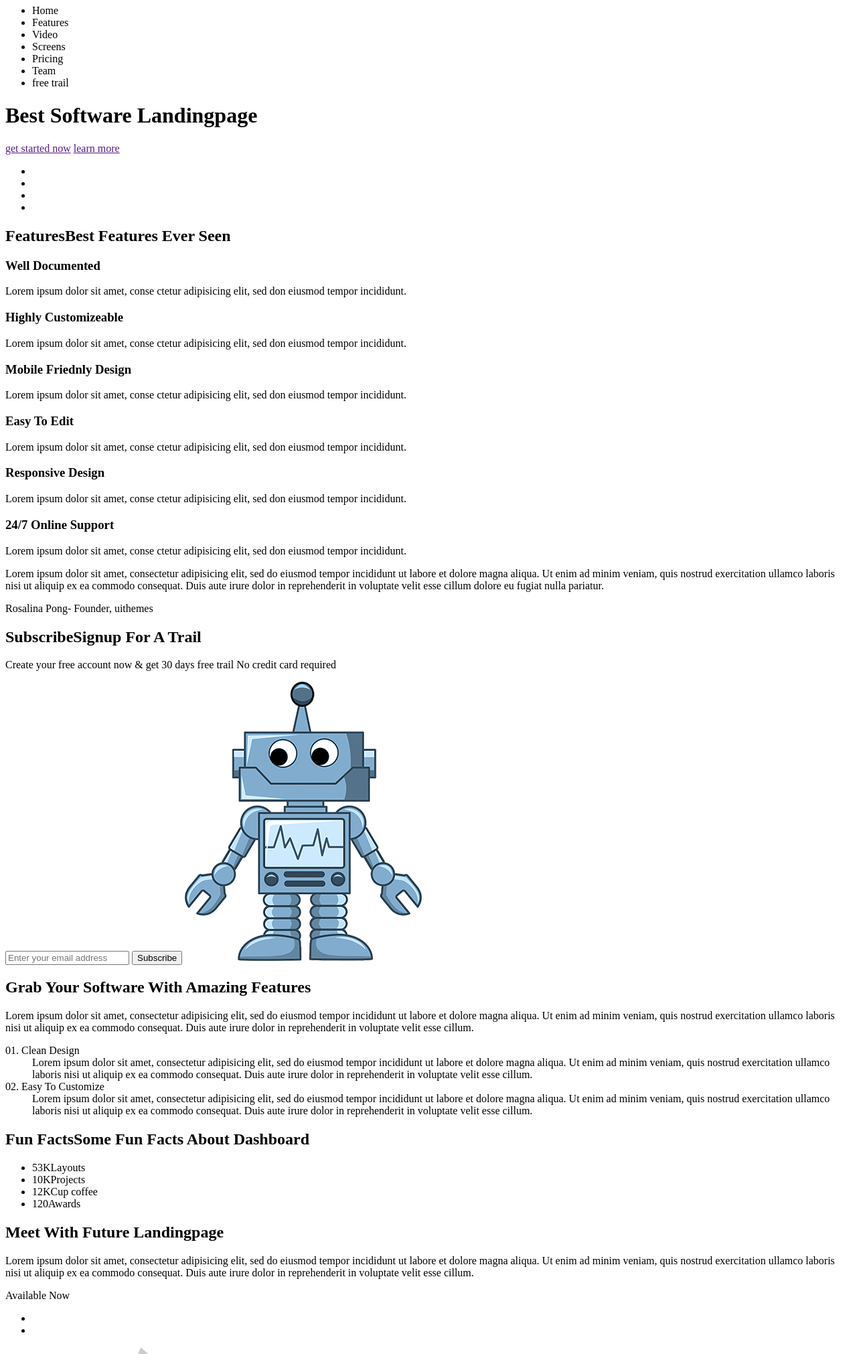
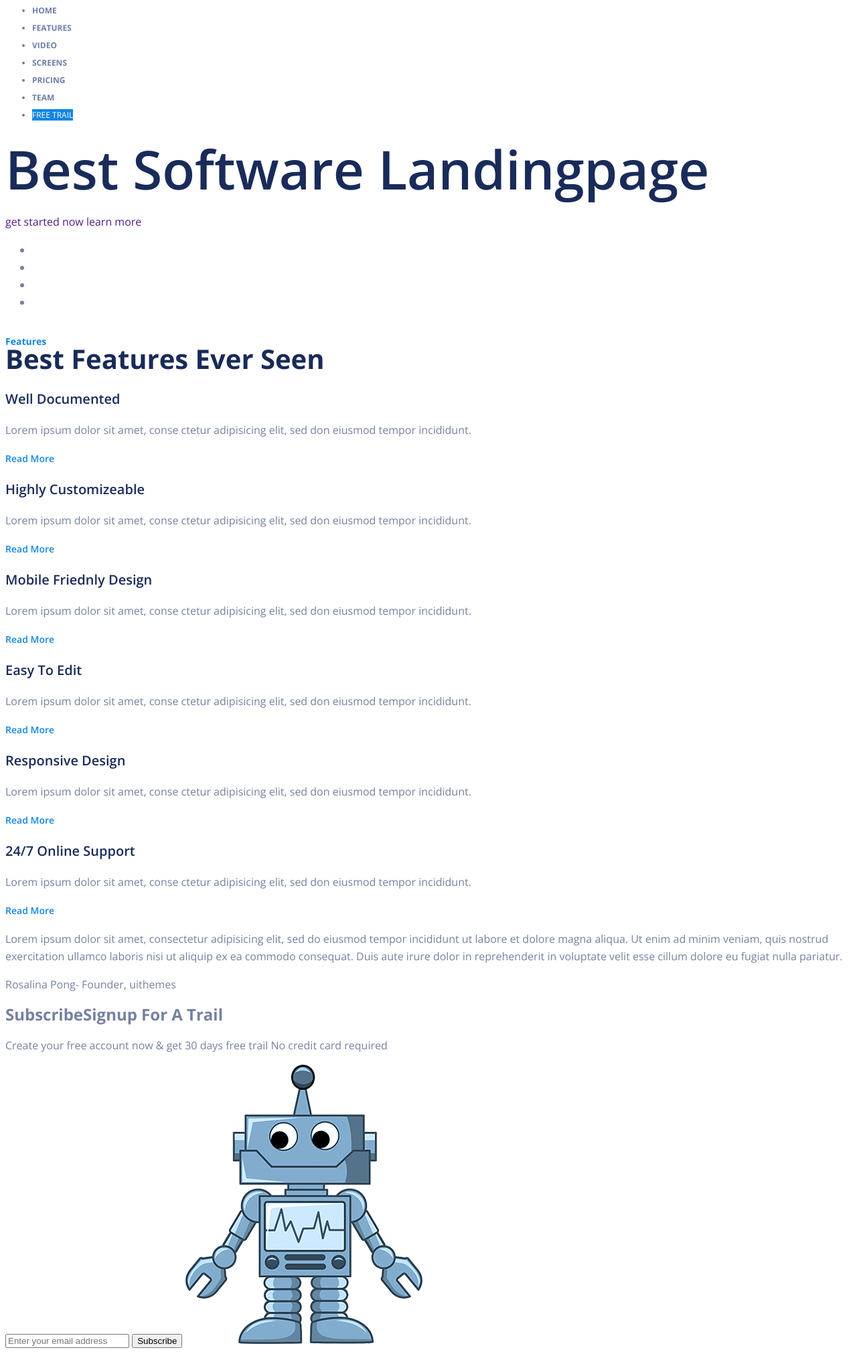
Before and after one commit to IgorPushnov/PSD_2, a plain HTML site: page index.html in a window 1280 px wide. Shown: the part 9-2031 px from the top of the page at 67% size. Drawn offline with nearby package versions, Linux system fonts and the light colour scheme.

Commit message:
Changes to files

```diff
--- /dev/null
+++ b/css/style.css
@@ -0,0 +1,108 @@
+body {
+  font-family: "Open Sans", sans-serif;
+  font-size: 16px;
+  line-height: 26px;
+  color: #7581a1;
+}
+
+a {
+  text-decoration: none;
+}
+
+h1 {
+  font-size: 80px;
+  font-weight: 600;
+  color: #192b59;
+}
+
+/* Nav */
+.nav {
+  font-size: 12px;
+  color: #6e7ea9;
+  text-transform: uppercase;
+  font-weight: 700;
+}
+
+/* Button */
+.btn-free {
+  color: #fff;
+  font-weight: 400;
+  background-color: #1085e4;
+}
+
+/* Grid */
+.grid__block h2 {
+  font-size: 40px;
+  color: #192b59;
+  font-weight: 700;
+}
+
+.grid__block h2 span {
+  display: block;
+  font-size: 14px;
+  color: #1085e4;
+}
+
+.grid__item h3 {
+  font-size: 20px;
+  font-weight: 600;
+  color: #192b59;
+}
+
+.grid__item a {
+  font-size: 14px;
+  font-weight: 600;
+  color: #1085e4;
+}
+
+/* Subscribe */
+
+/* Software */
+.softwear h2 {
+  font-size: 50px;
+  font-weight: 600;
+  color: #192b59;
+}
+
+.softwear dt {
+  font-size: 16px;
+  font-weight: 700;
+  color: #5a6789;
+}
+
+.softwear dd {
+  font-size: 14px;
+  font-weight: 400;
+  color: #7581a1;
+}
+
+/* Stat */
+.stat h2 {
+  font-size: 50px;
+  font-weight: 600;
+  color: #192b59;
+}
+
+.stat__title {
+  display: block;
+  font-size: 16px;
+  font-weight: 800;
+  color: #1085e4;
+}
+
+.stat li {
+  font-size: 12px;
+  font-weight: 400;
+  color: #1085e4;
+}
+
+.stat__item {
+  display: block;
+  font-size: 60px;
+  font-weight: 600;
+  color: #bacbdc;
+}
+
+/* App */
+/* Analytics */
+/* Screen */
--- a/index.html
+++ b/index.html
@@ -1,23 +1,28 @@
 <!DOCTYPE html>
 <html lang="en">
   <head>
-	<meta charset="UTF-8">
-	<meta name="viewport" content="width=device-width, initial-scale=1.0">
-	<meta http-equiv="X-UA-Compatible" content="ie=edge">
+    <meta charset="UTF-8" />
+    <meta name="viewport" content="width=device-width, initial-scale=1.0" />
+    <meta http-equiv="X-UA-Compatible" content="ie=edge" />
+    <link
+      href="https://fonts.googleapis.com/css?family=Open+Sans:400,600,700,800&display=swap"
+      rel="stylesheet"
+    />
+    <link rel="stylesheet" href="css/style.css" />
     <title>Limpon</title>
   </head>
   <body>
-	<div>
+    <div class="header">
       <div>
         <a href=""></a>
-			<ul>
+        <ul class="nav">
           <li>Home</li>
           <li>Features</li>
           <li>Video</li>
           <li>Screens</li>
           <li>Pricing</li>
           <li>Team</li>
-				<li><a href=""></a>free trail</li>
+          <li><a href="" class="btn-free">free trail</a></li>
         </ul>
       </div>
       <h1>Best Software Landingpage</h1>
@@ -26,7 +31,7 @@
         <a href="">learn more</a>
       </div>
     </div>
-	<div>
+    <div class="company">
       <ul>
         <li></li>
         <li></li>
@@ -34,90 +39,141 @@
         <li></li>
       </ul>
     </div>
-	<div>
-		<div>
+    <div class="grid">
+      <div class="grid__block">
         <h2><span>Features</span>Best Features Ever Seen</h2>
-			<div>
+        <div class="grid__item">
           <div></div>
           <h3>Well Documented</h3>
-				<p>Lorem ipsum dolor sit amet, conse
-					ctetur adipisicing elit, sed don eiusmod tempor incididunt.</p>
-				<a href=""></a>
+          <p>
+            Lorem ipsum dolor sit amet, conse ctetur adipisicing elit, sed don
+            eiusmod tempor incididunt.
+          </p>
+          <a href="">Read More</a>
         </div>
+        <div class="grid__item">
           <div></div>
           <h3>Highly Customizeable</h3>
-				<p>Lorem ipsum dolor sit amet, conse
-					ctetur adipisicing elit, sed don eiusmod tempor incididunt.</p>
-				<a href=""></a>
+          <p>
+            Lorem ipsum dolor sit amet, conse ctetur adipisicing elit, sed don
+            eiusmod tempor incididunt.
+          </p>
+          <a href="">Read More</a>
         </div>
+        <div class="grid__item">
           <div></div>
           <h3>Mobile Friednly Design</h3>
-				<p>Lorem ipsum dolor sit amet, conse
-					ctetur adipisicing elit, sed don eiusmod tempor incididunt.</p>
-				<a href=""></a>
+          <p>
+            Lorem ipsum dolor sit amet, conse ctetur adipisicing elit, sed don
+            eiusmod tempor incididunt.
+          </p>
+          <a href="">Read More</a>
         </div>
+        <div class="grid__item">
           <div></div>
           <h3>Easy To Edit</h3>
-				<p>Lorem ipsum dolor sit amet, conse
-					ctetur adipisicing elit, sed don eiusmod tempor incididunt.</p>
-				<a href=""></a>
+          <p>
+            Lorem ipsum dolor sit amet, conse ctetur adipisicing elit, sed don
+            eiusmod tempor incididunt.
+          </p>
+          <a href="">Read More</a>
         </div>
+        <div class="grid__item">
           <div></div>
           <h3>Responsive Design</h3>
-				<p>Lorem ipsum dolor sit amet, conse
-					ctetur adipisicing elit, sed don eiusmod tempor incididunt.</p>
-				<a href=""></a>
+          <p>
+            Lorem ipsum dolor sit amet, conse ctetur adipisicing elit, sed don
+            eiusmod tempor incididunt.
+          </p>
+          <a href="">Read More</a>
         </div>
+        <div class="grid__item">
           <div></div>
           <h3>24/7 Online Support</h3>
-				<p>Lorem ipsum dolor sit amet, conse
-					ctetur adipisicing elit, sed don eiusmod tempor incididunt.</p>
-				<a href=""></a>
+          <p>
+            Lorem ipsum dolor sit amet, conse ctetur adipisicing elit, sed don
+            eiusmod tempor incididunt.
+          </p>
+          <a href="">Read More</a>
         </div>
-			<div>
-				<p>Lorem ipsum dolor sit amet, consectetur adipisicing elit, sed do eiusmod tempor incididunt ut labore et dolore magna aliqua. Ut enim ad minim veniam, quis nostrud exercitation ullamco laboris nisi ut aliquip ex ea commodo consequat. Duis aute irure dolor in reprehenderit in voluptate velit esse cillum dolore eu fugiat nulla pariatur.</p>
+        <div class="grid__text">
+          <p>
+            Lorem ipsum dolor sit amet, consectetur adipisicing elit, sed do
+            eiusmod tempor incididunt ut labore et dolore magna aliqua. Ut enim
+            ad minim veniam, quis nostrud exercitation ullamco laboris nisi ut
+            aliquip ex ea commodo consequat. Duis aute irure dolor in
+            reprehenderit in voluptate velit esse cillum dolore eu fugiat nulla
+            pariatur.
+          </p>
           <p><span>Rosalina Pong</span>- Founder, uithemes</p>
         </div>
       </div>
     </div>
-	<div>
+    <div class="subscribe">
       <div>
         <div>
           <h2><span>Subscribe</span>Signup For A Trail</h2>
-				<p>Create your free account now & get 30 days free trail No credit card required</p>
-				<input type="email" placeholder="Enter your email address">
+          <p>
+            Create your free account now & get 30 days free trail No credit card
+            required
+          </p>
+          <input type="email" placeholder="Enter your email address" />
           <button type="submit">Subscribe</button>
-				<img src="img/robot.png" alt="">
+          <img src="img/robot.png" alt="" />
         </div>
       </div>
     </div>
-	<div>
+    <div class="software">
       <div></div>
-		<h2>Grab Your Software With Amazing  Features</h2>
-		<p>Lorem ipsum dolor sit amet, consectetur adipisicing elit, sed do eiusmod tempor incididunt ut labore et dolore magna aliqua. Ut enim ad minim veniam, quis nostrud exercitation ullamco laboris nisi ut aliquip ex ea commodo consequat. Duis aute irure dolor in reprehenderit in voluptate velit esse cillum.</p>
+      <h2>Grab Your Software With Amazing Features</h2>
+      <p>
+        Lorem ipsum dolor sit amet, consectetur adipisicing elit, sed do eiusmod
+        tempor incididunt ut labore et dolore magna aliqua. Ut enim ad minim
+        veniam, quis nostrud exercitation ullamco laboris nisi ut aliquip ex ea
+        commodo consequat. Duis aute irure dolor in reprehenderit in voluptate
+        velit esse cillum.
+      </p>
       <dl>
         <dt>01. Clean Design</dt>
-			<dd>Lorem ipsum dolor sit amet, consectetur adipisicing elit, sed do eiusmod tempor incididunt ut labore et dolore magna aliqua. Ut enim ad minim veniam, quis nostrud exercitation ullamco laboris nisi ut aliquip ex ea commodo consequat. Duis aute irure dolor in reprehenderit in voluptate velit esse cillum.</dd>
+        <dd>
+          Lorem ipsum dolor sit amet, consectetur adipisicing elit, sed do
+          eiusmod tempor incididunt ut labore et dolore magna aliqua. Ut enim ad
+          minim veniam, quis nostrud exercitation ullamco laboris nisi ut
+          aliquip ex ea commodo consequat. Duis aute irure dolor in
+          reprehenderit in voluptate velit esse cillum.
+        </dd>
         <dt>02. Easy To Customize</dt>
-			<dd>Lorem ipsum dolor sit amet, consectetur adipisicing elit, sed do eiusmod tempor incididunt ut labore et dolore magna aliqua. Ut enim ad minim veniam, quis nostrud exercitation ullamco laboris nisi ut aliquip ex ea commodo consequat. Duis aute irure dolor in reprehenderit in voluptate velit esse cillum.</dd>
+        <dd>
+          Lorem ipsum dolor sit amet, consectetur adipisicing elit, sed do
+          eiusmod tempor incididunt ut labore et dolore magna aliqua. Ut enim ad
+          minim veniam, quis nostrud exercitation ullamco laboris nisi ut
+          aliquip ex ea commodo consequat. Duis aute irure dolor in
+          reprehenderit in voluptate velit esse cillum.
+        </dd>
       </dl>
     </div>
+    <div class="stat">
       <div>
-		<div>
-			<h2><span>Fun Facts</span>Some Fun Facts About Dashboard</h2>
+        <h2><span class="stat__title">Fun Facts</span>Some Fun Facts About Dashboard</h2>
         <ul>
-				<li><span>53K</span>Layouts</li>
-				<li><span>10K</span>Projects</li>
-				<li><span>12K</span>Cup coffee</li>
-				<li><span>120</span>Awards</li>
+          <li><span class="stat__item">53K</span>Layouts</li>
+          <li><span class="stat__item">10K</span>Projects</li>
+          <li><span class="stat__item">12K</span>Cup coffee</li>
+          <li><span class="stat__item">120</span>Awards</li>
         </ul>
       </div>
     </div>
-	<div>
+    <div class="app">
       <div>
         <div>
           <h2>Meet With Future Landingpage</h2>
-				<p>Lorem ipsum dolor sit amet, consectetur adipisicing elit, sed do eiusmod tempor incididunt ut labore et dolore magna aliqua. Ut enim ad minim veniam, quis nostrud exercitation ullamco laboris nisi ut aliquip ex ea commodo consequat. Duis aute irure dolor in reprehenderit in voluptate velit esse cillum.</p>
+          <p>
+            Lorem ipsum dolor sit amet, consectetur adipisicing elit, sed do
+            eiusmod tempor incididunt ut labore et dolore magna aliqua. Ut enim
+            ad minim veniam, quis nostrud exercitation ullamco laboris nisi ut
+            aliquip ex ea commodo consequat. Duis aute irure dolor in
+            reprehenderit in voluptate velit esse cillum.
+          </p>
           <p>Available Now</p>
           <ul>
             <li><a href="" target="_blank"></a></li>
@@ -125,19 +181,35 @@
           </ul>
         </div>
       </div>
-		<img src="img/play.png" alt="Video">
+      <img src="img/play.png" alt="Video" />
     </div>
-	<div>
-		<div></div>
+    <div class="analytics">
+      <img src="" alt="video" />
       <h2>Limpon Is Suitable For Anytype LandingPage</h2>
-		<p>Lorem ipsum dolor sit amet, consectetur adipisicing elit, sed do eiusmod tempor incididunt ut labore et dolore magna aliqua. Ut enim ad minim veniam, quis nostrud exercitation ullamco laboris nisi ut aliquip ex ea commodo consequat. Duis aute irure dolor in reprehenderit in voluptate velit esse cillum.</p>
-		<button>get started now</button>
+      <p>
+        Lorem ipsum dolor sit amet, consectetur adipisicing elit, sed do eiusmod
+        tempor incididunt ut labore et dolore magna aliqua. Ut enim ad minim
+        veniam, quis nostrud exercitation ullamco laboris nisi ut aliquip ex ea
+        commodo consequat. Duis aute irure dolor in reprehenderit in voluptate
+        velit esse cillum.
+      </p>
+      <a href="">get started now</a>
     </div>
-	<div>
-		<div></div>
+    <div class="analytics">
+      <img src="" alt="video" />
       <h2>Easy To Etid & Very Easily Control</h2>
-		<p>Lorem ipsum dolor sit amet, consectetur adipisicing elit, sed do eiusmod tempor incididunt ut labore et dolore magna aliqua. Ut enim ad minim veniam, quis nostrud exercitation ullamco laboris nisi ut aliquip ex ea commodo consequat. Duis aute irure dolor in reprehenderit in voluptate velit esse cillum.</p>
-		<button>learn more</button>
+      <p>
+        Lorem ipsum dolor sit amet, consectetur adipisicing elit, sed do eiusmod
+        tempor incididunt ut labore et dolore magna aliqua. Ut enim ad minim
+        veniam, quis nostrud exercitation ullamco laboris nisi ut aliquip ex ea
+        commodo consequat. Duis aute irure dolor in reprehenderit in voluptate
+        velit esse cillum.
+      </p>
+      <a href="">learn more</a>
+    </div>
+    <div class="screen">
+      <h2><span>screen preview</span>Screenshot With Details</h2>
+      <img src="" alt="" />
     </div>
   </body>
 </html>
```
Lines whose indentation alone changed are shown as unchanged.
